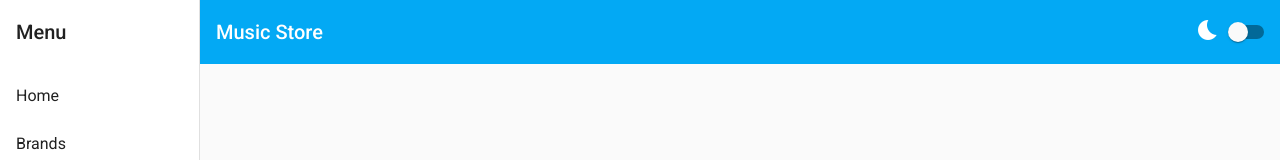
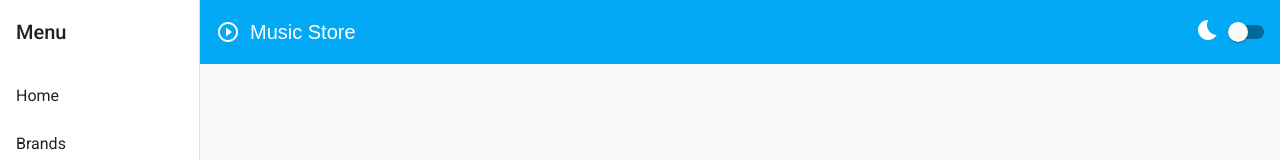
Before and after one commit to jmRicardo/music-store, an Angular app: page / in a window 1280 px wide. Shown: the top 160 px of the page. Built offline with nearby package versions, Linux system fonts and the light colour scheme.

Commit message:
trabajando en en el titulo principal

```diff
--- a/src/app/nav/nav.component.html
+++ b/src/app/nav/nav.component.html
@@ -20,7 +20,10 @@
         *ngIf="isHandset$ | async">
         <mat-icon aria-label="Side nav toggle icon">menu</mat-icon>
       </button>
-      <span>Music Store</span>
+
+      <mat-icon style="padding-right: 10px;">play_circle_outlined</mat-icon>
+      <span style="font-family: 'Fjalla One', sans-serif;">Music Store</span>
+
       <span style="flex:auto"></span>
       <mat-slide-toggle [(ngModel)] = "isDarkTheme" labelPosition="before" (change)="storeThemeSelection()">
         <mat-icon>bedtime</mat-icon>
```
